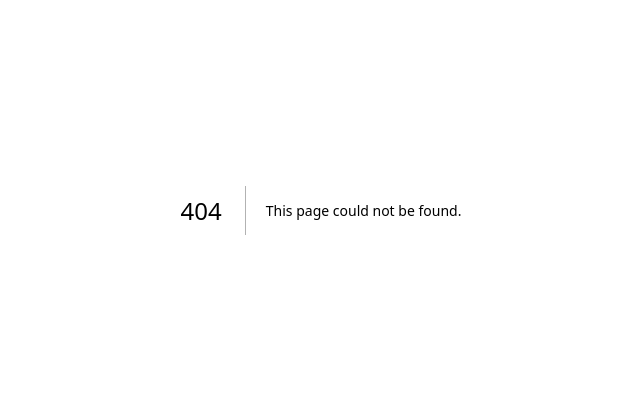
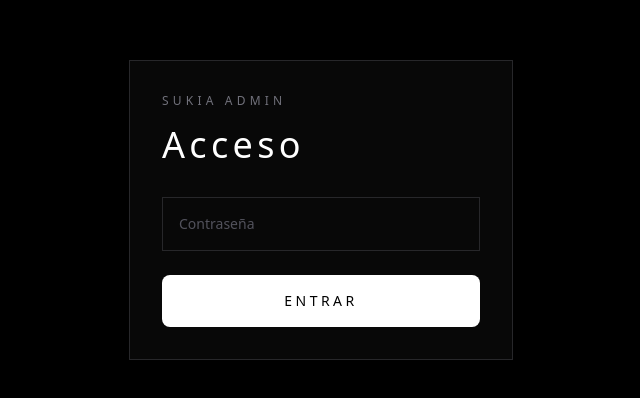
Before and after one commit to mzamorac17/sukia-store, a Next.js app: page /admin/login in a window 1280 px wide. Before the commit this address had no page. Shown: the part 190-588 px from the top of the page, without its empty margins (319-959 px from the left). Built offline with nearby package versions, Linux system fonts and the light colour scheme.

Commit message:
Protect admin with login

```diff
--- /dev/null
+++ b/app/admin/login/page.tsx
@@ -0,0 +1,34 @@
+export default function AdminLoginPage() {
+  return (
+    <main className="flex min-h-screen items-center justify-center bg-black px-6 text-white">
+      <form
+        action="/api/admin/login"
+        method="POST"
+        className="w-full max-w-sm border border-zinc-800 bg-[#080808] p-8"
+      >
+        <p className="text-xs uppercase tracking-[0.35em] text-zinc-500">
+          SUKIA ADMIN
+        </p>
+
+        <h1 className="mt-4 font-heading text-4xl tracking-[0.12em]">
+          Acceso
+        </h1>
+
+        <input
+          name="password"
+          type="password"
+          placeholder="Contraseña"
+          required
+          className="mt-8 w-full border border-zinc-800 bg-transparent px-4 py-4 text-sm outline-none transition placeholder:text-zinc-600 focus:border-white"
+        />
+
+        <button
+          type="submit"
+          className="mt-6 w-full rounded-md bg-white py-4 text-sm uppercase tracking-[0.25em] text-black transition hover:bg-zinc-200"
+        >
+          Entrar
+        </button>
+      </form>
+    </main>
+  );
+}
--- a/app/admin/page.tsx
+++ b/app/admin/page.tsx
@@ -1,3 +1,5 @@
+import { cookies } from "next/headers";
+import { redirect } from "next/navigation";
 import { createClient } from "@supabase/supabase-js";
 
 const supabaseUrl = process.env.NEXT_PUBLIC_SUPABASE_URL;
@@ -14,6 +16,13 @@ if (!supabaseKey) {
 const supabase = createClient(supabaseUrl, supabaseKey);
 
 export default async function AdminPage() {
+    const cookieStore = await cookies();
+  const isAdmin = cookieStore.get("sukia_admin")?.value === "true";
+
+  if (!isAdmin) {
+    redirect("/admin/login");
+  }
+
   const { data: orders, error } = await supabase
     .from("orders")
     .select("*")
@@ -45,9 +54,20 @@ export default async function AdminPage() {
             </h1>
           </div>
 
+          <div className="flex items-center gap-4">
           <p className="text-sm text-zinc-500">
-            Total: {orders?.length ?? 0}
+          Total: {orders?.length ?? 0}
           </p>
+
+  <form action="/api/admin/logout" method="POST">
+    <button
+      type="submit"
+      className="rounded-full border border-zinc-800 px-4 py-2 text-xs uppercase tracking-[0.2em] text-zinc-400 transition hover:border-white hover:text-white"
+    >
+      Salir
+    </button>
+  </form>
+</div>
         </div>
 
         <div className="mt-10 overflow-x-auto border border-zinc-800">
--- /dev/null
+++ b/app/api/admin/login/route.ts
@@ -0,0 +1,23 @@
+import { cookies } from "next/headers";
+import { redirect } from "next/navigation";
+
+export async function POST(request: Request) {
+  const formData = await request.formData();
+  const password = formData.get("password");
+
+  if (password !== process.env.ADMIN_PASSWORD) {
+    redirect("/admin/login");
+  }
+
+  const cookieStore = await cookies();
+
+  cookieStore.set("sukia_admin", "true", {
+    httpOnly: true,
+    sameSite: "lax",
+    secure: process.env.NODE_ENV === "production",
+    path: "/",
+    maxAge: 60 * 60 * 24,
+  });
+
+  redirect("/admin");
+}
--- /dev/null
+++ b/app/api/admin/logout/route.ts
@@ -0,0 +1,10 @@
+import { cookies } from "next/headers";
+import { redirect } from "next/navigation";
+
+export async function POST() {
+  const cookieStore = await cookies();
+
+  cookieStore.delete("sukia_admin");
+
+  redirect("/admin/login");
+}
```
